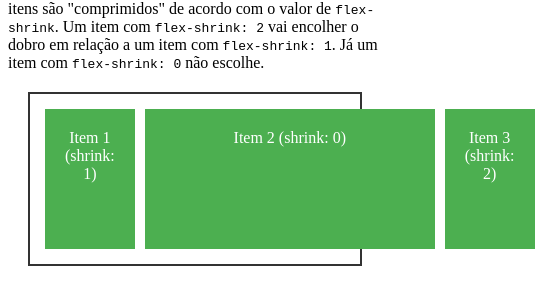
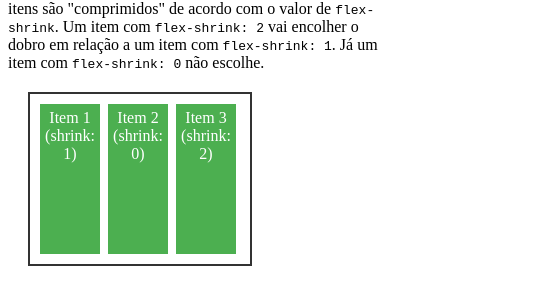
Before and after one commit to caue812/jaisson-curso, a plain HTML site: page css avançado/flex/flex-shrink.html in a window 390 px wide. Shown: the part 116-420 px from the top of the page, 535 px wide, since content can reach past the window. Drawn offline with Linux system fonts and the light colour scheme.

```diff
--- a/css avançado/flex/flex-shrink.css
+++ b/css avançado/flex/flex-shrink.css
@@ -4,9 +4,8 @@
     padding: 10px;
     margin: 20px;
     height: 150px;
-    width: 600pxgit;
+    width: 600px;
 }
-
 .item {
     background-color: #4CAF50;
     color: #fff;
@@ -18,6 +17,30 @@
     flex-basis: 250px;
     /* Tamanho inicial de cada item */
 }
+
+@media(max-width: 680px){
+    main{
+        width: 400px;
+    }
+
+    .item{
+        flex-basis: 150px;
+    }
+}
+
+@media (max-width: 400px) {
+    main{
+        width: 200px;
+        gap: 8px;
+    }
+
+    .item{
+        flex-basis: 50px;
+        padding: 5px;
+        margin: 0px;
+    }
+}
+
 
 /* Valores distintos de flex-shrink */
 .item-1 {
```
